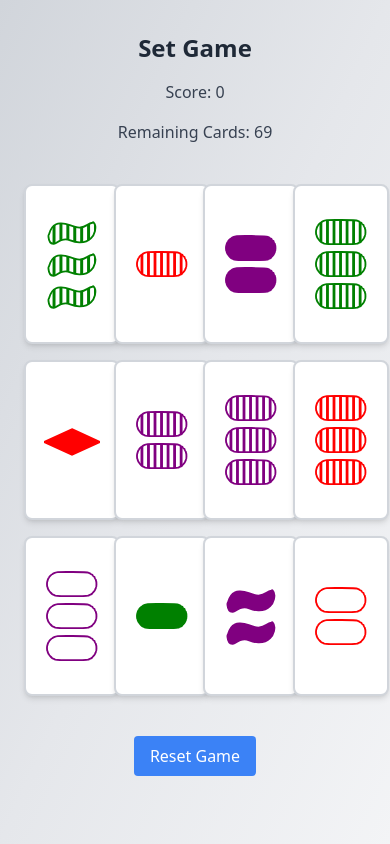
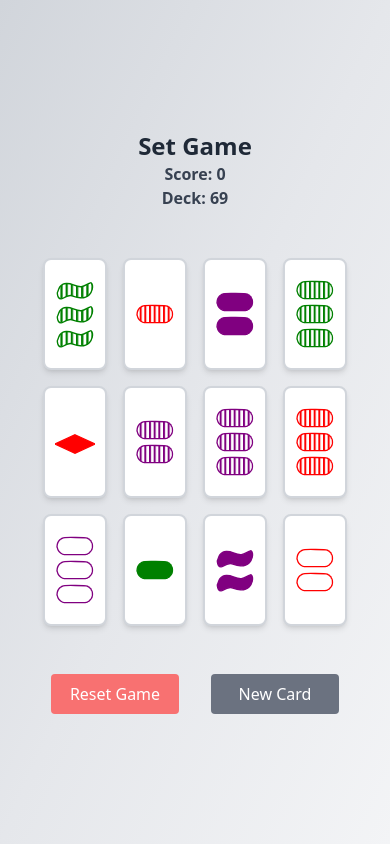
Before and after one commit to lukaszwaller/set-app, a React (Vite) app in the folder set-app/: page / in a window 390 px wide. Built offline with nearby package versions, Linux system fonts and the light colour scheme.

Commit message:
feat: Add mobile responsiveness

```diff
--- a/set-app/src/App.tsx
+++ b/set-app/src/App.tsx
@@ -6,17 +6,36 @@ const App: React.FC = () => {
   const { cards, remainingCards, selectedCards, handleCardSelection, resetGame, score } = useSetGame();
 
   return (
-    <div className="min-h-screen bg-gradient-to-br from-gray-300 via-gray-200 to-gray-100 flex flex-col items-center">
-      <h1 className="text-2xl font-bold mb-4 text-gray-800 mt-8">Set Game</h1>
-      <p className="mb-4 text-gray-700">Score: {score}</p>
-      <p className="mb-4 text-gray-700">Remaining Cards: {remainingCards}</p>
+    <div className="min-h-screen flex items-center justify-center bg-gradient-to-br from-gray-300 via-gray-200 to-gray-100">
+      <div className="flex flex-col items-center">
+        {/* Header */}
+        <div className="mb-6">
+          <h1 className="text-2xl font-bold text-gray-800 text-center">Set Game</h1>
+          <p className="text-gray-700 font-bold text-center">Score: {score}</p>
+          <p className="text-gray-700 font-bold text-center">Deck: {remainingCards}</p>
+        </div>
+
+        {/* Board */}
+        <div className="flex-grow w-full flex items-center justify-center mb-6">
           <Board cards={cards} selectedCards={selectedCards} onSelectCard={handleCardSelection} />
+        </div>
+
+        {/* Buttons */}
+        <div className="flex flex-row gap-8">
           <button
-        className="mt-4 bg-blue-500 text-white py-2 px-4 rounded hover:bg-blue-600"
+            className="bg-red-500 text-white py-2 w-32 rounded hover:bg-red-600"
             onClick={resetGame}
           >
             Reset Game
           </button>
+          <button
+            className="bg-gray-500 text-white py-2 w-32 rounded hover:bg-gray-600 cursor-not-allowed"
+            onClick={resetGame}
+          >
+            New Card
+          </button>
+        </div>
+      </div>
     </div>
   );
 };
--- a/set-app/src/assets/shapes/Diamond.tsx
+++ b/set-app/src/assets/shapes/Diamond.tsx
@@ -19,7 +19,7 @@ const Diamond: React.FC<DiamondProps> = ({ cardId, color, fill }) => {
     }
 
     return (
-        <svg viewBox="0 0 130 60" className="w-14 h-8 mt-1">
+        <svg viewBox="0 0 130 60" className="w-10 h-6 mt-1 sm:w-14 sm:h-8">
             <defs>
                 <pattern
                     id={patternId}
--- a/set-app/src/assets/shapes/Oval.tsx
+++ b/set-app/src/assets/shapes/Oval.tsx
@@ -20,7 +20,7 @@ const Oval: React.FC<OvalProps> = ({ cardId, color, fill }) => {
 
     return (
         <svg
-            className="w-14 h-8"
+            className="w-10 h-6 sm:w-14 sm:h-8"
             version="1.0"
             xmlns="http://www.w3.org/2000/svg"
             width="300.000000pt"
--- a/set-app/src/assets/shapes/Squiggle.tsx
+++ b/set-app/src/assets/shapes/Squiggle.tsx
@@ -19,7 +19,7 @@ const Squiggle: React.FC<SquiggleProps> = ({ cardId, color, fill }) => {
     }
 
     return (
-        <svg className="w-16 h-8" version="1.0" xmlns="http://www.w3.org/2000/svg"
+        <svg className="w-12 h-6 sm:w-16 sm:h-8" version="1.0" xmlns="http://www.w3.org/2000/svg"
             width="229.000000pt" height="139.000000pt" viewBox="0 0 229.000000 139.000000"
             preserveAspectRatio="xMidYMid meet">
                 <defs>
--- a/set-app/src/components/Card.tsx
+++ b/set-app/src/components/Card.tsx
@@ -36,7 +36,7 @@ const Card: React.FC<CardProps> = ({ cardId, color, shape, shading, number, isSe
   };
 
   const ShapeComponent = shapeComponents[shape];
-  const cardSize = "w-24 h-40";
+  const cardSize = "w-16 h-28 sm:w-24 sm:h-40";
 
   return (
     <div
```
Lines whose indentation alone changed are shown as unchanged.
